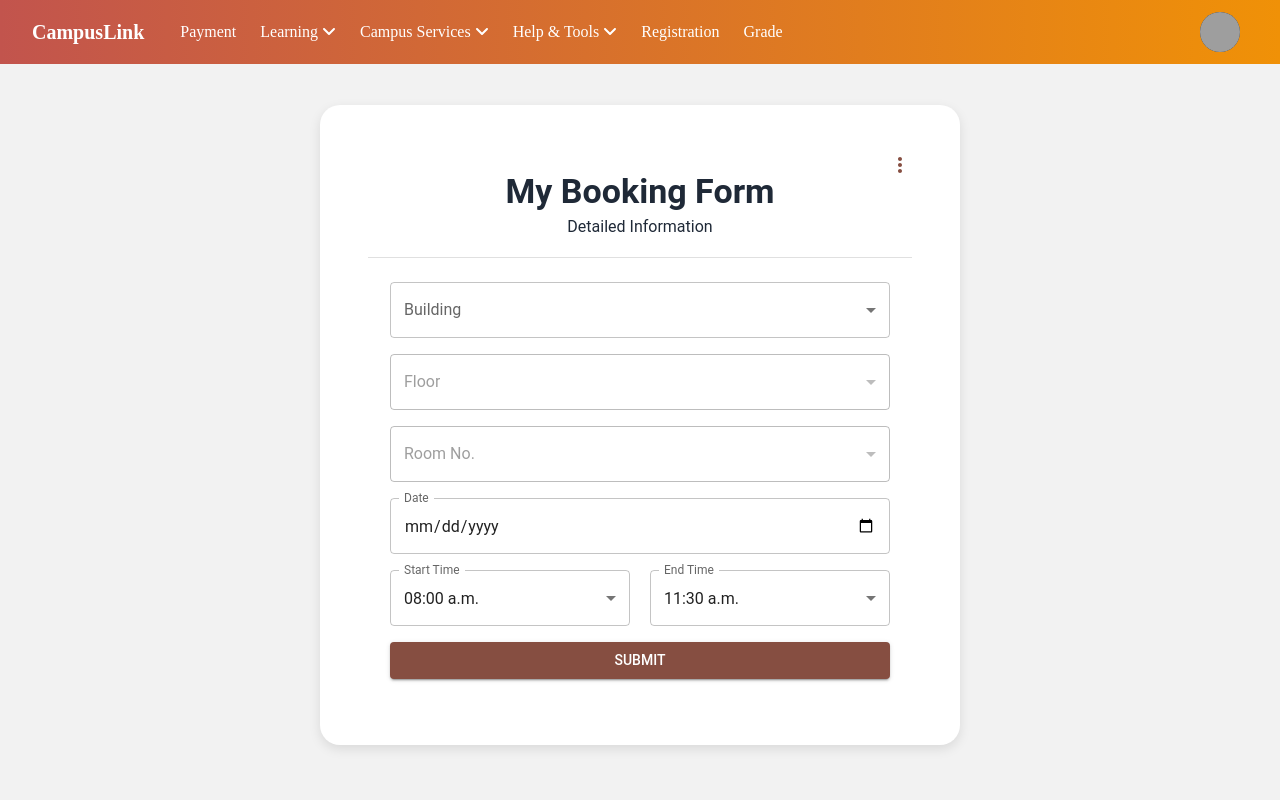
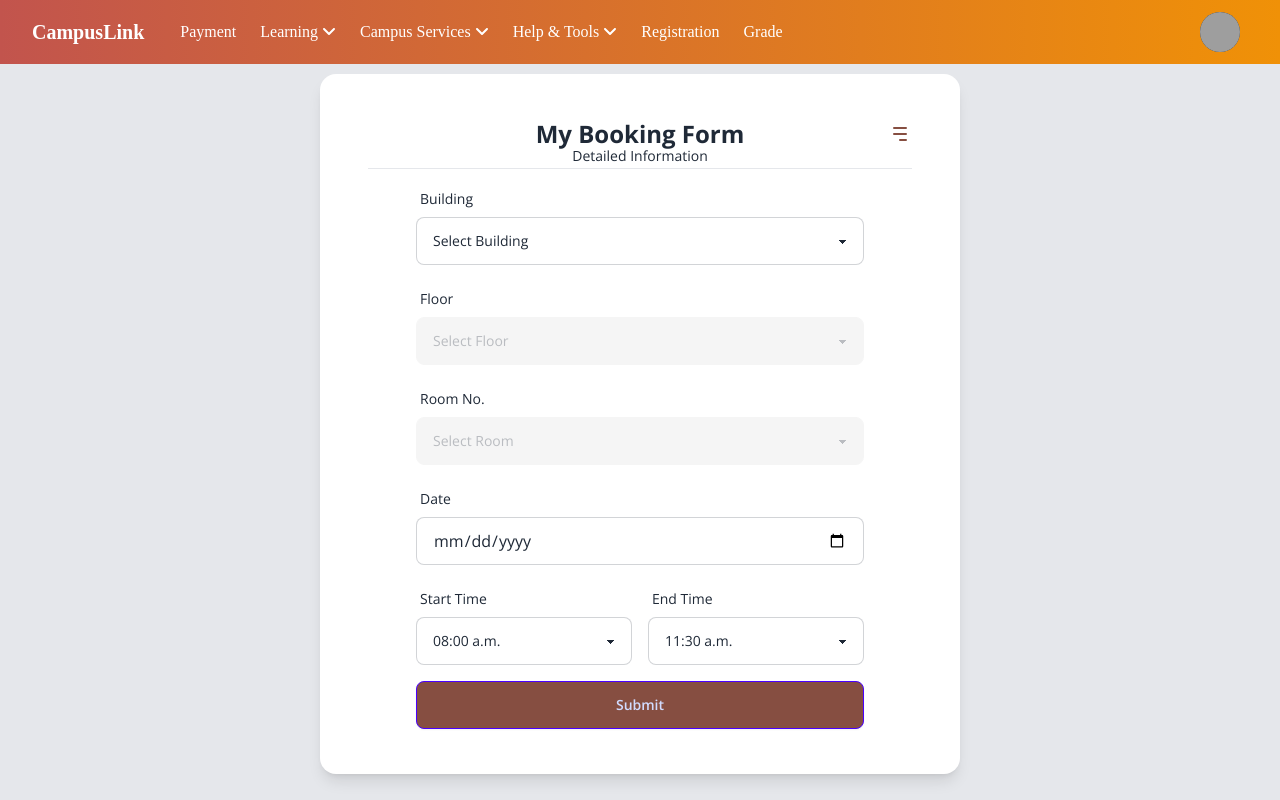
Before and after one commit to KMUTT-CampusLink/campus-client, a React (Vite) app: page /security/administrator/mybooking in a window 1280 px wide. Built offline with nearby package versions, Linux system fonts and the light colour scheme; grey boxes are pictures that could not be loaded; a web font is replaced by a local one.

Commit message:
roombookingsystem02RemovedMUI

```diff
--- a/src/modules/building-security/components/CenteredBox.jsx
+++ b/src/modules/building-security/components/CenteredBox.jsx
@@ -1,35 +1,15 @@
-import React from 'react';
-import { Box } from '@mui/material';
+import React from "react";
 
 const CenteredBox = ({ children }) => {
   return (
-    <>
-      <Box
-        sx={{
-          backgroundColor: '#F2F2F2',
-          width: '100%',
-          height: '100vh',
-          display: 'flex',
-          justifyContent: 'center',
-          alignItems: 'center'
-        }}
+    <div className="flex items-center justify-center min-h-screen bg-gray-200">
+      <div
+        className="bg-white w-1/2 shadow-lg rounded-2xl mt-12 p-6 overflow-auto"
+        style={{ height: "700px" }} // Adjust height as needed
       >
-        <Box
-          sx={{
-            backgroundColor: '#FFFFFF',
-            width: '50%',
-            height: '80%',
-            boxShadow: '0px 4px 12px rgba(0, 0, 0, 0.1)',
-            borderRadius: '20px',
-            marginTop: '50px',
-            padding: '24px',
-            overflow: 'auto',
-          }}
-        >
-          {children} {}
-        </Box>
-      </Box>
-    </>
+        {children}
+      </div>
+    </div>
   );
 };
 
--- a/src/modules/building-security/pages/administrator/AdministratorMyBookingList.jsx
+++ b/src/modules/building-security/pages/administrator/AdministratorMyBookingList.jsx
@@ -1,29 +1,8 @@
 import React, { useEffect, useState } from "react";
 import { useNavigate } from "react-router-dom";
-import {
-  Box,
-  Typography,
-  Divider,
-  IconButton,
-  Dialog,
-  DialogTitle,
-  DialogContent,
-  DialogActions,
-  Button,
-} from "@mui/material";
-import DeleteIcon from "@mui/icons-material/Delete";
-import AddCircleIcon from "@mui/icons-material/AddCircle";
-import CloseIcon from "@mui/icons-material/Close";
-import { createTheme, ThemeProvider } from "@mui/material/styles";
+import bookingData from "./booking_list.json";
 import NavBar from "../../../registration/components/NavBarComponents/NavBar";
 import CenteredBox from "../../components/CenteredBox";
-import bookingData from './booking_list.json';
-
-const theme = createTheme({
-  typography: {
-    fontFamily: "'Roboto', 'Arial', sans-serif",
-  },
-});
 
 export default function AdministratorMyBookingList() {
   const [bookings, setBookings] = useState([]);
@@ -31,23 +10,19 @@ export default function AdministratorMyBookingList() {
   const [selectedBooking, setSelectedBooking] = useState(null);
 
   useEffect(() => {
-    // Load booking data from the imported JSON file
     setBookings(bookingData.bookings);
   }, []);
 
-  // Handle opening the dialog
   const handleDeleteClick = (booking) => {
     setSelectedBooking(booking);
     setOpenDialog(true);
   };
 
-  // Handle closing the dialog
   const handleCloseDialog = () => {
     setOpenDialog(false);
     setSelectedBooking(null);
   };
 
-  // Handle confirming deletion
   const handleConfirmDelete = () => {
     setBookings(bookings.filter((b) => b !== selectedBooking));
     handleCloseDialog();
@@ -56,142 +31,111 @@ export default function AdministratorMyBookingList() {
   const navigate = useNavigate();
 
   return (
-    <ThemeProvider theme={theme}>
+    <>
       <NavBar />
       <CenteredBox>
-        <Box
-          sx={{
-            position: "relative",
-            display: "flex",
-            flexDirection: "column",
-            alignItems: "center",
-            justifyContent: "center",
-            height: "100%",
-            padding: "24px",
-            textAlign: "left",
-            width: "100%",
-          }}
-        >
-          <Typography sx={{ fontWeight: "bold" }} variant="h4" gutterBottom>
-            My Booking List
-          </Typography>
-
-          <Divider sx={{ width: "100%", mt: 2, mb: 3 }} />
-
-          {/* Add new booking button (top-right corner) */}
-          <IconButton
-            sx={{
-              position: "absolute",
-              top: 16,
-              right: 16,
-              color: "#864E41",
-              backgroundColor: "#f5f5f5",
-            }}
+        <div className="relative flex flex-col items-center justify-center w-full h-full p-6">
+          <button
+            className="absolute top-4 right-4 text-primary bg-white p-2 rounded-full shadow hover:bg-gray-100"
             onClick={() => navigate("/security/administrator/mybooking")}
           >
-            <AddCircleIcon />
-          </IconButton>
+            <svg
+              xmlns="http://www.w3.org/2000/svg"
+              fill="none"
+              viewBox="0 0 24 24"
+              strokeWidth={1.5}
+              stroke="currentColor"
+              className="w-6 h-6 text-[#864E41]" // Apply custom color
+            >
+              <path
+                strokeLinecap="round"
+                strokeLinejoin="round"
+                d="M12 9v6m3-3H9m12 0a9 9 0 1 1-18 0 9 9 0 0 1 18 0Z"
+              />
+            </svg>
+          </button>
+
+          {/* Move heading and description below the button */}
+          <h1 className="absolute top-5 text-2xl font-bold mb-1">My Booking List</h1>
+          <p className="absolute top-12 text-sm">List of all your bookings</p>
+          <hr className="w-full my-3" />
 
           {/* Table Headers */}
-          <Box sx={{ display: "flex", justifyContent: "space-between", width: "100%", maxWidth: "600px", padding: "10px", backgroundColor: "#f0f0f0", borderRadius: "8px", marginBottom: "10px" }}>
-            <Typography sx={{ flex: 1, fontWeight: "bold" }}>Room</Typography>
-            <Typography sx={{ flex: 1, fontWeight: "bold" }}>Date</Typography>
-            <Typography sx={{ flex: 1, fontWeight: "bold" }}>Time</Typography>
-            <Box sx={{ width: "40px" }} /> {/* Placeholder for the delete icon */}
-          </Box>
+          <div className="flex justify-between w-full p-3 bg-gray-100 rounded-lg mb-2 font-bold">
+            <span className="flex-1">Room</span>
+            <span className="flex-1">Date</span>
+            <span className="flex-1">Time</span>
+            <span className="w-10"></span>
+          </div>
 
-          {/* Scrollable list of bookings */}
-          <Box sx={{ width: "100%", maxWidth: "600px", maxHeight: "400px", overflowY: "auto" }}>
+          {/* Table Content */}
+          <div className="w-full max-h-96 overflow-y-auto">
             {bookings.length > 0 ? (
               bookings.map((booking, index) => (
-                <Box
+                <div
                   key={index}
-                  sx={{
-                    display: "flex",
-                    justifyContent: "space-between",
-                    alignItems: "center",
-                    padding: "10px",
-                    backgroundColor: "#fff",
-                    marginBottom: "10px",
-                    borderRadius: "8px",
-                    boxShadow: "0 1px 3px rgba(0, 0, 0, 0.2)",
-                  }}
+                  className="flex justify-between items-center bg-white p-3 mb-2 rounded-lg shadow"
                 >
-                  <Typography sx={{ flex: 1 }}>{booking.room}</Typography>
-                  <Typography sx={{ flex: 1 }}>{booking.date}</Typography>
-                  <Typography sx={{ flex: 1 }}>{booking.time}</Typography>
-                  <IconButton
-                    edge="end"
-                    aria-label="delete"
+                  <span className="flex-1">{booking.room}</span>
+                  <span className="flex-1">{booking.date}</span>
+                  <span className="flex-1">{booking.time}</span>
+                  <button
                     onClick={() => handleDeleteClick(booking)}
-                    sx={{
-                      color: "#d32f2f",
-                    }}
+                    className="text-red-600 hover:text-red-800"
                   >
-                    <DeleteIcon />
-                  </IconButton>
-                </Box>
+                    <svg
+                      xmlns="http://www.w3.org/2000/svg"
+                      fill="none"
+                      viewBox="0 0 24 24"
+                      strokeWidth={1.5}
+                      stroke="currentColor"
+                      className="w-6 h-6"
+                    >
+                      <path
+                        strokeLinecap="round"
+                        strokeLinejoin="round"
+                        d="m14.74 9-.346 9m-4.788 0L9.26 9m9.968-3.21c.342.052.682.107 1.022.166m-1.022-.165L18.16 19.673a2.25 2.25 0 0 1-2.244 2.077H8.084a2.25 2.25 0 0 1-2.244-2.077L4.772 5.79m14.456 0a48.108 48.108 0 0 0-3.478-.397m-12 .562c.34-.059.68-.114 1.022-.165m0 0a48.11 48.11 0 0 1 3.478-.397m7.5 0v-.916c0-1.18-.91-2.164-2.09-2.201a51.964 51.964 0 0 0-3.32 0c-1.18.037-2.09 1.022-2.09 2.201v.916m7.5 0a48.667 48.667 0 0 0-7.5 0"
+                      />
+                    </svg>
+                  </button>
+                </div>
               ))
             ) : (
-              <Typography>No bookings available</Typography>
+              <p>No bookings available</p>
             )}
-          </Box>
-        </Box>
+          </div>
+        </div>
       </CenteredBox>
 
       {/* Dialog for confirming deletion */}
-      <Dialog open={openDialog} onClose={handleCloseDialog} maxWidth="sm" fullWidth>
-        <DialogTitle>
-          <Typography sx={{ fontWeight: "bold" }}>Cancel Booking</Typography>
-          <IconButton
-            aria-label="close"
-            onClick={handleCloseDialog}
-            sx={{
-              position: 'absolute',
-              right: 8,
-              top: 8,
-              color: (theme) => theme.palette.grey[500],
-            }}
-          >
-            <CloseIcon />
-          </IconButton>
-        </DialogTitle>
-        <DialogContent>
-          {selectedBooking && (
-            <Box>
-              <Box
-                sx={{
-                  display: "flex",
-                  justifyContent: "space-between",
-                  padding: "10px",
-                  backgroundColor: "#f9f9f9",
-                  borderRadius: "8px",
-                  marginBottom: "20px",
-                }}
-              >
-                <Typography sx={{ flex: 1 }}>{selectedBooking.room}</Typography>
-                <Typography sx={{ flex: 1 }}>{selectedBooking.date}</Typography>
-                <Typography sx={{ flex: 1 }}>{selectedBooking.time}</Typography>
-              </Box>
-              <Typography align="center">Are you sure?</Typography>
-            </Box>
-          )}
-        </DialogContent>
-        <DialogActions sx={{ justifyContent: "center" }}>
-          <Button
-            variant="contained"
-            onClick={handleConfirmDelete}
-            sx={{
-              backgroundColor: "#d32f2f",
-              '&:hover': {
-                backgroundColor: "#c62828",
-              },
-            }}
-          >
-            Confirm
-          </Button>
-        </DialogActions>
-      </Dialog>
-    </ThemeProvider>
+      {openDialog && (
+        <div className="fixed inset-0 bg-black bg-opacity-50 flex items-center justify-center z-50">
+          <div className="bg-white p-6 rounded-lg max-w-sm w-full text-center shadow-lg">
+            <div className="mb-4">
+              {selectedBooking && (
+                <>
+                  <div className="flex justify-between bg-gray-100 p-3 rounded-lg mb-4">
+                    <span className="flex-1">{selectedBooking.room}</span>
+                    <span className="flex-1">{selectedBooking.date}</span>
+                    <span className="flex-1">{selectedBooking.time}</span>
+                  </div>
+                  <p className="font-bold">
+                    Are you sure you want to cancel this booking?
+                  </p>
+                </>
+              )}
+            </div>
+            <div className="flex justify-center space-x-3">
+              <button onClick={handleConfirmDelete} className="btn btn-error">
+                Confirm
+              </button>
+              <button onClick={handleCloseDialog} className="btn btn-outline">
+                Cancel
+              </button>
+            </div>
+          </div>
+        </div>
+      )}
+    </>
   );
 }
--- a/src/modules/building-security/pages/administrator/AdministratorMyBookingSubmit.jsx
+++ b/src/modules/building-security/pages/administrator/AdministratorMyBookingSubmit.jsx
@@ -1,28 +1,8 @@
 import React, { useState } from "react";
 import { useNavigate } from "react-router-dom";
-import {
-  Box,
-  Button,
-  MenuItem,
-  Select,
-  InputLabel,
-  FormControl,
-  Typography,
-  TextField,
-  Divider,
-  IconButton,
-} from "@mui/material";
-import { createTheme, ThemeProvider } from "@mui/material/styles";
-import MoreVertIcon from "@mui/icons-material/MoreVert"; // Example icon
 import buildingData from "../administrator/building_data.json";
 import NavBar from "../../../registration/components/NavBarComponents/NavBar";
 import CenteredBox from "../../components/CenteredBox";
-
-const theme = createTheme({
-  typography: {
-    fontFamily: "'Roboto', 'Arial', sans-serif",
-  },
-});
 
 export default function AdministratorMyBookingSubmit() {
   const [building, setBuilding] = useState("");
@@ -34,13 +14,13 @@ export default function AdministratorMyBookingSubmit() {
 
   const handleBuildingChange = (event) => {
     setBuilding(event.target.value);
-    setFloor("");
+    setFloor(""); // Reset floor and room when building changes
     setRoom("");
   };
 
   const handleFloorChange = (event) => {
     setFloor(event.target.value);
-    setRoom("");
+    setRoom(""); // Reset room when floor changes
   };
 
   const handleRoomChange = (event) => setRoom(event.target.value);
@@ -48,6 +28,7 @@ export default function AdministratorMyBookingSubmit() {
   const handleStartTimeChange = (event) => setStartTime(event.target.value);
   const handleEndTimeChange = (event) => setEndTime(event.target.value);
 
+  // Find selected building and floor to fetch the appropriate data
   const selectedBuilding = buildingData.buildings.find(
     (bldg) => bldg.id === building
   );
@@ -58,173 +39,157 @@ export default function AdministratorMyBookingSubmit() {
   const navigate = useNavigate();
 
   return (
-    <ThemeProvider theme={theme}>
+    <>
       <NavBar />
       <CenteredBox>
-        {/* Box containing the icon in the top-right corner */}
-        <Box
-          sx={{
-            position: "relative", // Parent box set to relative
-            display: "flex",
-            flexDirection: "column",
-            alignItems: "center",
-            justifyContent: "center",
-            height: "100%",
-            padding: "24px",
-            textAlign: "left",
-          }}
-        >
-          {/* IconButton for the top-right corner */}
-          <IconButton
-            sx={{
-              position: "absolute",
-              top: 16, // Distance from the top of the box
-              right: 16, // Distance from the right edge
-              color: "#864E41",
-            }}
+        <div className="relative flex flex-col items-center justify-center w-full h-full p-6">
+          <button
+            className="absolute top-4 right-4 text-primary bg-white p-2 rounded-full hover:bg-gray-100"
             onClick={() => navigate("/security/administrator/mybookinglist")}
           >
-            <MoreVertIcon />
-          </IconButton>
+            <svg
+              xmlns="http://www.w3.org/2000/svg"
+              className="w-6 h-6 text-[#864E41]"
+              fill="none"
+              viewBox="0 0 24 24"
+              stroke="currentColor"
+            >
+              <path
+                strokeLinecap="round"
+                strokeLinejoin="round"
+                strokeWidth="2"
+                d="M6 6h12M6 12h12m-6 6h6"
+              />
+            </svg>
+          </button>
 
-          {/* Main content of the form */}
-          <Typography sx={{ fontWeight: "bold" }} variant="h4" gutterBottom>
-            My Booking Form
-          </Typography>
-          <Typography sx={{ mt: "-12px" }} variant="subtitle1">
-            Detailed Information
-          </Typography>
+          <h1 className="absolute top-5 text-2xl font-bold">My Booking Form</h1>
+          <p className="absolute top-12 text-sm">Detailed Information</p>
+          <hr className="w-full mt-12 my-3" />
 
-          <Divider sx={{ width: "100%", mt: 2, mb: 3 }} />
-
-          <Box
-            component="form"
-            sx={{
-              display: "flex",
-              flexDirection: "column",
-              gap: 2,
-              width: "100%",
-              maxWidth: 500,
-            }}
-          >
-            {/* Form Fields */}
-            <FormControl fullWidth>
-              <InputLabel id="building-label">Building</InputLabel>
-              <Select
-                labelId="building-label"
+          <form className="flex flex-col gap-4 w-full max-w-md">
+            <div className="form-control w-full">
+              <label className="label" htmlFor="building">
+                <span className="label-text">Building</span>
+              </label>
+              <select
                 id="building"
                 value={building}
-                label="Building"
                 onChange={handleBuildingChange}
+                className="select select-bordered w-full"
               >
+                <option value="" disabled>
+                  Select Building
+                </option>
                 {buildingData.buildings.map((bldg) => (
-                  <MenuItem key={bldg.id} value={bldg.id}>
+                  <option key={bldg.id} value={bldg.id}>
                     {bldg.name}
-                  </MenuItem>
+                  </option>
                 ))}
-              </Select>
-            </FormControl>
+              </select>
+            </div>
 
-            {/* Floor Dropdown */}
-            <FormControl fullWidth disabled={!building}>
-              <InputLabel id="floor-label">Floor</InputLabel>
-              <Select
-                labelId="floor-label"
+            <div className="form-control w-full">
+              <label className="label" htmlFor="floor">
+                <span className="label-text">Floor</span>
+              </label>
+              <select
                 id="floor"
                 value={floor}
-                label="Floor"
                 onChange={handleFloorChange}
+                className="select select-bordered w-full"
+                disabled={!building} // Enabled only if a building is selected
               >
+                <option value="" disabled>
+                  Select Floor
+                </option>
                 {selectedBuilding?.floors.map((flr) => (
-                  <MenuItem key={flr.id} value={flr.id}>
+                  <option key={flr.id} value={flr.id}>
                     {flr.name}
-                  </MenuItem>
+                  </option>
                 ))}
-              </Select>
-            </FormControl>
+              </select>
+            </div>
 
-            {/* Room No. Dropdown */}
-            <FormControl fullWidth disabled={!floor}>
-              <InputLabel id="room-label">Room No.</InputLabel>
-              <Select
-                labelId="room-label"
+            <div className="form-control w-full">
+              <label className="label" htmlFor="room">
+                <span className="label-text">Room No.</span>
+              </label>
+              <select
                 id="room"
                 value={room}
-                label="Room No."
                 onChange={handleRoomChange}
+                className="select select-bordered w-full"
+                disabled={!floor} // Enabled only if a floor is selected
               >
+                <option value="" disabled>
+                  Select Room
+                </option>
                 {selectedFloor?.rooms.map((rm) => (
-                  <MenuItem key={rm.id} value={rm.id}>
+                  <option key={rm.id} value={rm.id}>
                     {rm.name}
-                  </MenuItem>
+                  </option>
                 ))}
-              </Select>
-            </FormControl>
+              </select>
+            </div>
 
-            {/* Date Picker */}
-            <TextField
-              fullWidth
-              id="date"
-              label="Date"
-              type="date"
-              value={date}
-              onChange={handleDateChange}
-              InputLabelProps={{
-                shrink: true,
-              }}
-            />
+            <div className="form-control w-full">
+              <label className="label" htmlFor="date">
+                <span className="label-text">Date</span>
+              </label>
+              <input
+                type="date"
+                id="date"
+                value={date}
+                onChange={handleDateChange}
+                className="input input-bordered w-full"
+              />
+            </div>
 
-            {/* Time Range */}
-            <Box sx={{ display: "flex", justifyContent: "space-between" }}>
-              <FormControl sx={{ width: "48%" }}>
-                <InputLabel id="start-time-label">Start Time</InputLabel>
-                <Select
-                  labelId="start-time-label"
+            <div className="flex justify-between gap-4">
+              <div className="form-control w-1/2">
+                <label className="label" htmlFor="start-time">
+                  <span className="label-text">Start Time</span>
+                </label>
+                <select
                   id="start-time"
                   value={startTime}
-                  label="Start Time"
                   onChange={handleStartTimeChange}
+                  className="select select-bordered w-full"
                 >
-                  <MenuItem value="08:00 a.m.">08:00 a.m.</MenuItem>
-                  <MenuItem value="09:00 a.m.">09:00 a.m.</MenuItem>
-                  <MenuItem value="10:00 a.m.">10:00 a.m.</MenuItem>
-                </Select>
-              </FormControl>
+                  <option value="08:00 a.m.">08:00 a.m.</option>
+                  <option value="09:00 a.m.">09:00 a.m.</option>
+                  <option value="10:00 a.m.">10:00 a.m.</option>
+                </select>
+              </div>
 
-              <FormControl sx={{ width: "48%" }}>
-                <InputLabel id="end-time-label">End Time</InputLabel>
-                <Select
-                  labelId="end-time-label"
+              <div className="form-control w-1/2">
+                <label className="label" htmlFor="end-time">
+                  <span className="label-text">End Time</span>
+                </label>
+                <select
                   id="end-time"
                   value={endTime}
-                  label="End Time"
                   onChange={handleEndTimeChange}
+                  className="select select-bordered w-full"
                 >
-                  <MenuItem value="11:00 a.m.">11:00 a.m.</MenuItem>
-                  <MenuItem value="11:30 a.m.">11:30 a.m.</MenuItem>
-                  <MenuItem value="12:00 p.m.">12:00 p.m.</MenuItem>
-                </Select>
-              </FormControl>
-            </Box>
+                  <option value="11:00 a.m.">11:00 a.m.</option>
+                  <option value="11:30 a.m.">11:30 a.m.</option>
+                  <option value="12:00 p.m.">12:00 p.m.</option>
+                </select>
+              </div>
+            </div>
 
-            {/* Submit Button */}
-            <Button
+            <button
               type="submit"
-              variant="contained"
-              sx={{
-                backgroundColor: "#864E41",
-                "&:hover": {
-                  backgroundColor: "#6e3f35", // Optional: Darker shade for hover
-                },
-                color: "#fff", // Ensure the text is readable (white in this case)
-              }}
+              className="btn btn-primary bg-[#864E41] hover:bg-[#6e3f35] w-full"
               onClick={() => navigate("/security/administrator/mybookinglist")}
             >
               Submit
-            </Button>
-          </Box>
-        </Box>
+            </button>
+          </form>
+        </div>
       </CenteredBox>
-    </ThemeProvider>
+    </>
   );
 }
```
Also changed, not shown: src/modules/building-security/pages/administrator/building_data.json (+18 -18 lines).
